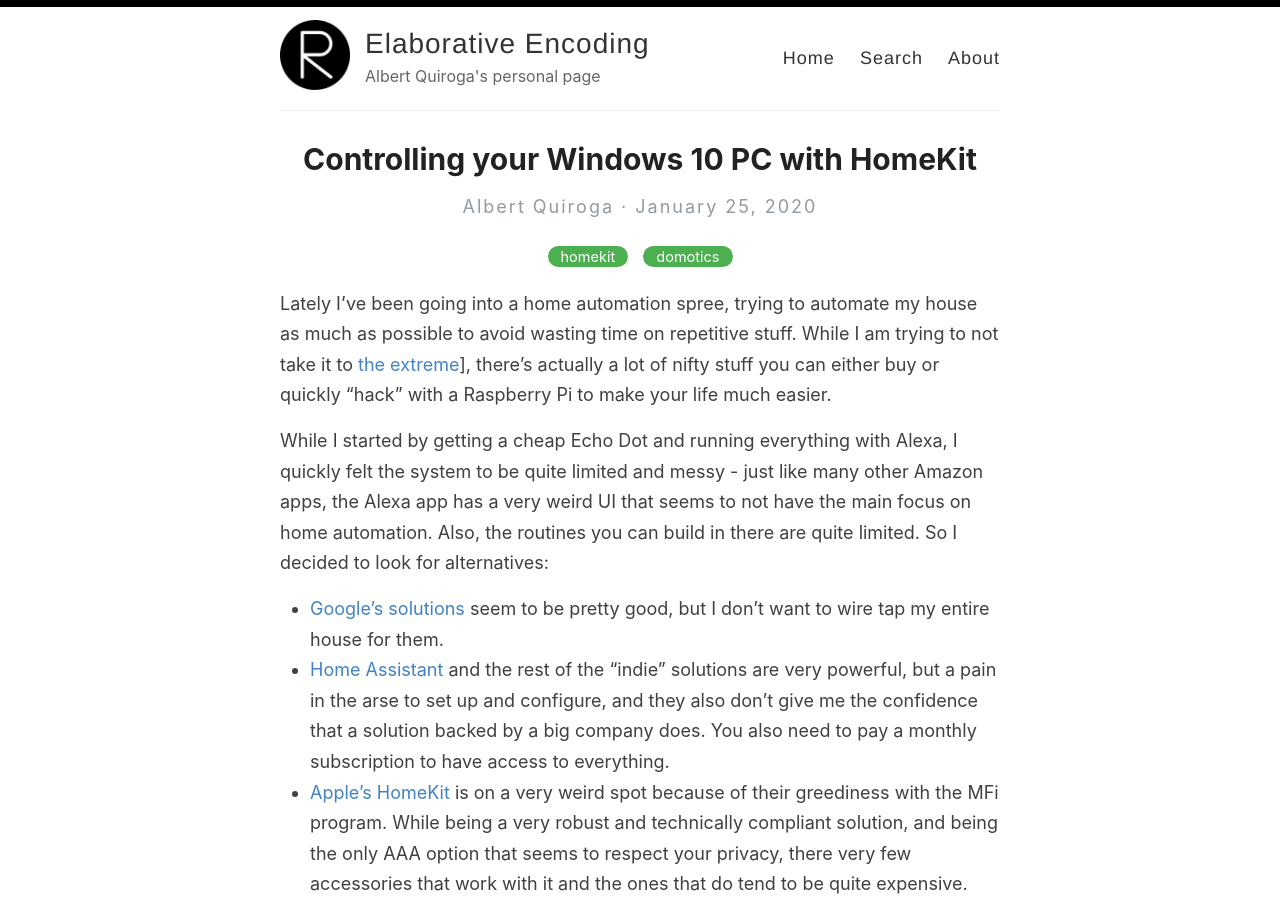
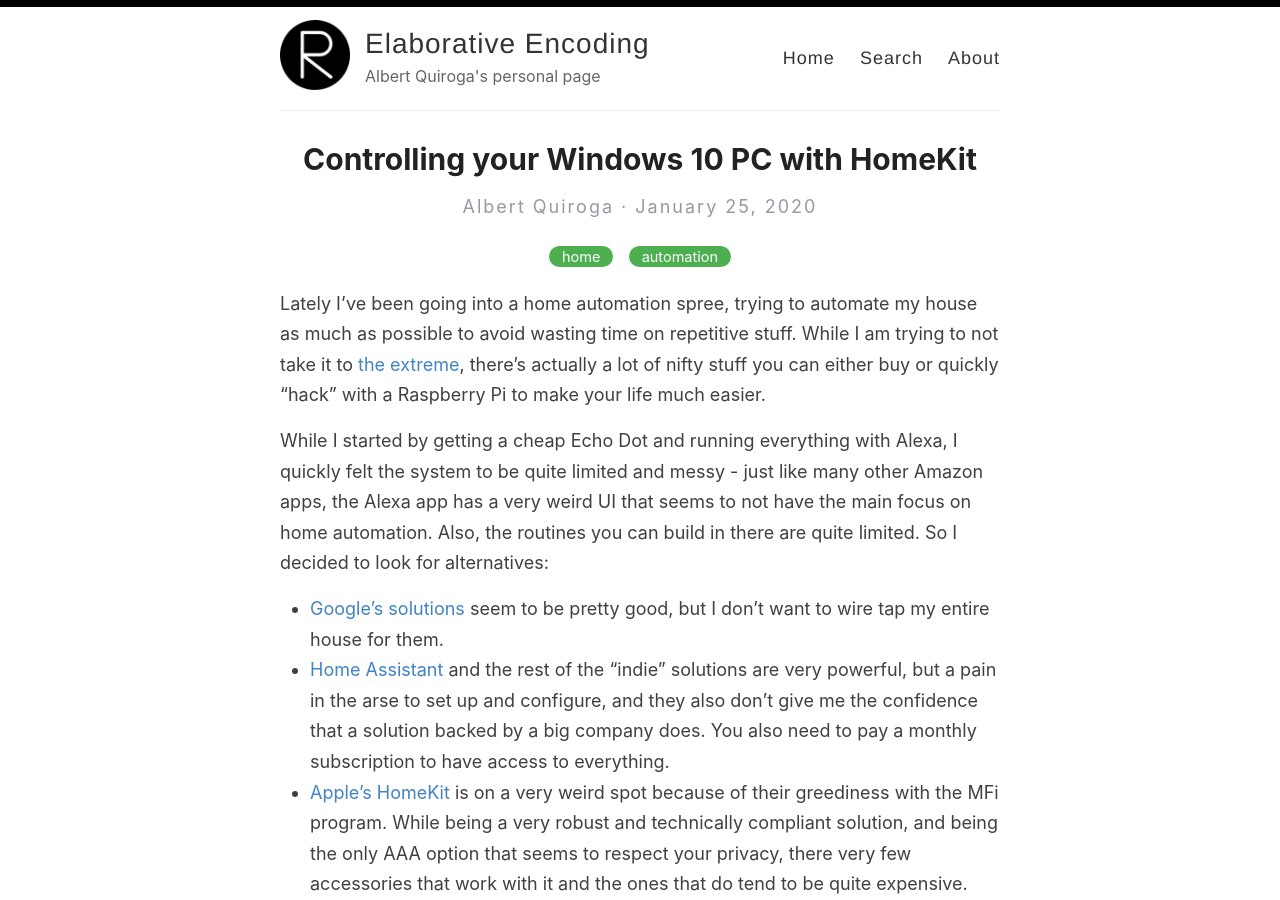
Before and after one commit to albertquiroga/albertquiroga.github.io, a Jekyll site: the page built from _posts/2020-01-25-controlling-your-windows-10-pc-with-homekit.md, in a window 1280 px wide and 900 px high. Built offline with Jekyll 4.4.1, drawn with Linux system fonts in a browser that asks for light colours.

Commit message:
Fixed formatting, category

```diff
--- a/_posts/2020-01-25-controlling-your-windows-10-pc-with-homekit.md
+++ b/_posts/2020-01-25-controlling-your-windows-10-pc-with-homekit.md
@@ -1,10 +1,10 @@
 ---
 layout: post
 title: Controlling your Windows 10 PC with HomeKit
-categories: [homekit, domotics]
+categories: [home, automation]
 ---
 
-Lately I've been going into a home automation spree, trying to automate my house as much as possible to avoid wasting time on repetitive stuff. While I am trying to not take it to [the extreme](https://github.com/NARKOZ/hacker-scripts)], there's actually a lot of nifty stuff you can either buy or quickly "hack" with a Raspberry Pi to make your life much easier.
+Lately I've been going into a home automation spree, trying to automate my house as much as possible to avoid wasting time on repetitive stuff. While I am trying to not take it to [the extreme](https://github.com/NARKOZ/hacker-scripts), there's actually a lot of nifty stuff you can either buy or quickly "hack" with a Raspberry Pi to make your life much easier.
 
 While I started by getting a cheap Echo Dot and running everything with Alexa, I quickly felt the system to be quite limited and messy - just like many other Amazon apps, the Alexa app has a very weird UI that seems to not have the main focus on home automation. Also, the routines you can build in there are quite limited. So I decided to look for alternatives:
 
```
